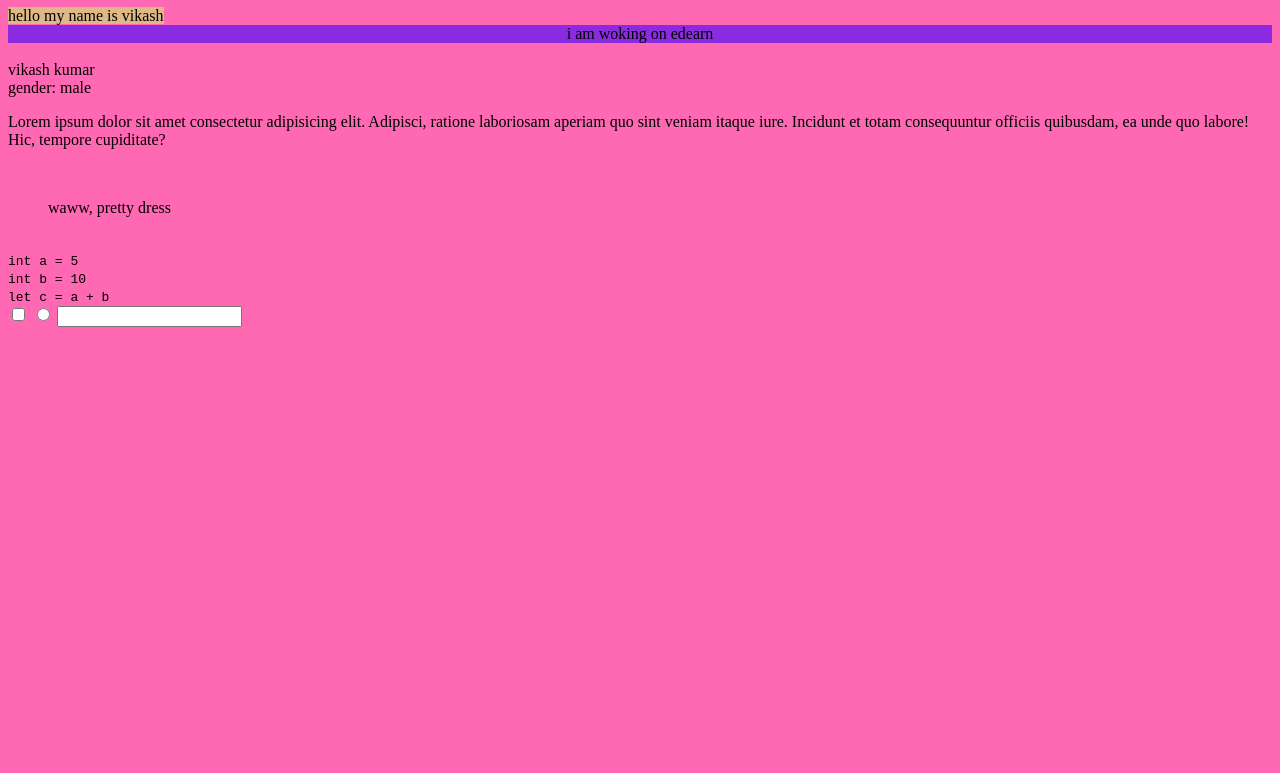
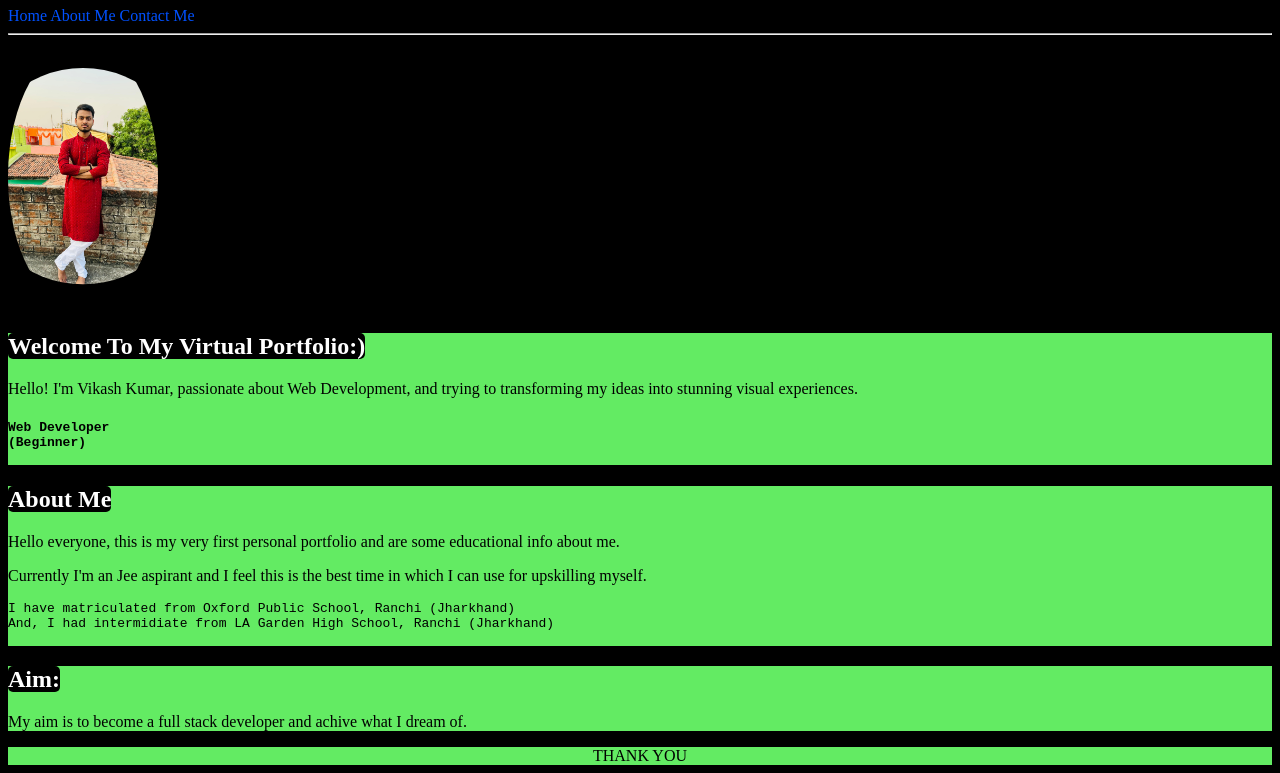
Before and after one commit to vikash915/My-First-Project, a plain HTML site: page index.html in a window 1280 px wide. Shown: the part 73-846 px from the top of the page. Before the commit the page ends 800 px from the top, so only its background shows below. Drawn offline with Linux system fonts and the light colour scheme.

Commit message:
Add files via upload

```diff
--- a/index.html
+++ b/index.html
@@ -3,32 +3,54 @@
 <head>
     <meta charset="UTF-8">
     <meta name="viewport" content="width=device-width, initial-scale=1.0">
-    <title>my first page</title>
+    <title>1st Project</title>
+    <link rel="stylesheet" href="styles.css">
 </head>
-<body style="background-color: hotpink;">
-<h1>name</h1>
-<div style="text-align: center; display:inline; background-color: burlywood;">  hello my name is vikash</div>
-<span style="text-align: center;display:block; background-color: blueviolet;" >i am woking on edearn</span>
-<br>
-vikash kumar
-<br>
-  gender: male
-  <br>
-  <p> Lorem ipsum dolor sit amet consectetur adipisicing elit. Adipisci, ratione laboriosam aperiam quo sint veniam itaque iure. Incidunt et totam consequuntur officiis quibusdam, ea unde quo labore! Hic, tempore cupiditate? </p>
-  <br>
-  <blockquote>waww, pretty dress</blockquote>
-<br>
-  <!-- this line is commenting  -->
-<code>
-  int a = 5 <br>
-  int b = 10 <br>
-  let c = a + b <br>
-</code>
-  <input type="checkbox" name="" id="">
-  <input type="radio" name="" id="">
-  <input type="text" name="" id="">
-  <br>
-  <!-- <span style="background-color: red;" >my name is ragini patel</span> -->
+<body style="background-color: rgb(0, 0, 0);">
+    <div style="color: white;">
+        <h1 style="color: red;">My Portfolio</h1>
 
+        <span style="color: rgb(1, 81, 255);">Home</span>
+        <span style="color: rgb(1, 81, 255);">About Me</span>
+        <span style="color: rgb(1, 81, 255);">Contact Me</span>
+        <hr>
+        <img src="mypic.jpg" alt="" width="150">
+
+        <div style="color: white; background-color: rgb(99, 235, 99);">
+            <h2 style="color: black;"><span style="background-color: black; color: white; border-radius: 5px;">Welcome To My Virtual Portfolio:)</span></h2>
+        <p style="color: black;">Hello! I'm Vikash Kumar, passionate about Web Development, and trying to transforming my ideas into stunning visual experiences. </p>
+        <h4>
+
+<!-- div container ka bottom left corner k lia -->
+            <pre style="color: black;">Web Developer
+(Beginner)
+            </pre>
+
+        </h4>
+        </div>
+
+<!-- for next container about me wala -->
+        <div style="color: white; background-color: rgb(99, 235, 99);">
+            <h2 style="color: black;"> <span style="background-color: black; color: white; border-radius: 5px;">About Me</span></h2>
+
+            <p style="color: black;">Hello everyone, this is my very first personal portfolio and are some educational info about me.</p>
+            <p style="color: black;">Currently I'm an Jee aspirant and I feel this is the best time in which I can use for upskilling myself.
+                <pre style="color: black;">I have matriculated from Oxford Public School, Ranchi (Jharkhand)
+And, I had intermidiate from LA Garden High School, Ranchi (Jharkhand)
+                </pre>
+            </p>
+        </div>
+
+<!-- next container aim k lia  -->
+        <div style="color: rgb(0, 0, 0); background-color: rgb(99, 235, 99);">
+            <h2><span style="background-color: black; color: white; border-radius: 5px;">Aim:</span></h2>
+            <p>      My aim is to become a full stack developer and achive what I dream of.           </p>
+        </div>
+
+<!-- last me thank you ka strap  -->
+        <footer style="color: rgb(0, 0, 0); background-color: rgb(99, 235, 99);">
+            <div style="text-align: center; ">THANK YOU</div>
+        </footer>
+    </div>
 </body>
 </html>
--- /dev/null
+++ b/styles.css
@@ -0,0 +1,4 @@
+img{
+    clip-path: circle(50% at 50% 50%);
+    border-radius: 50%;
+}
```
Also changed, not shown: mypic.jpg (added).
